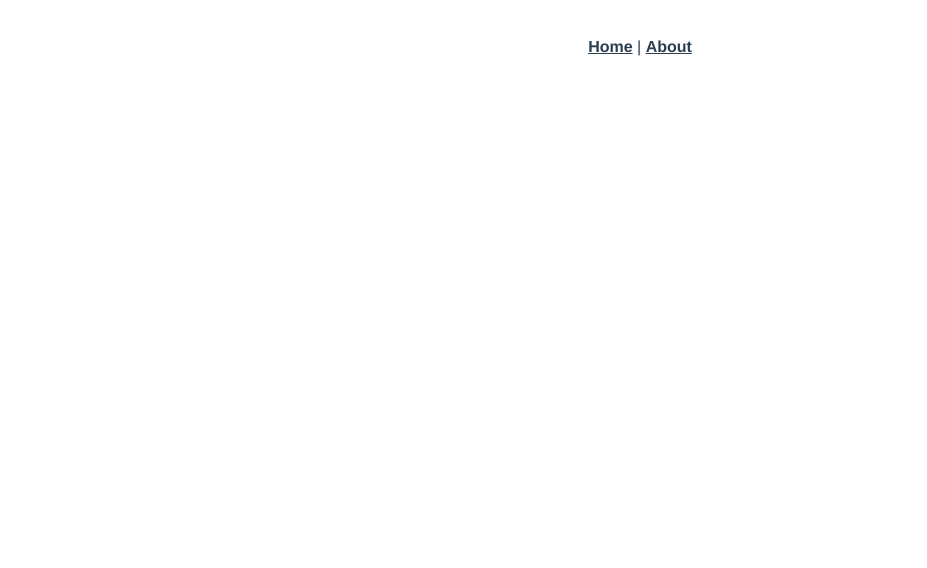
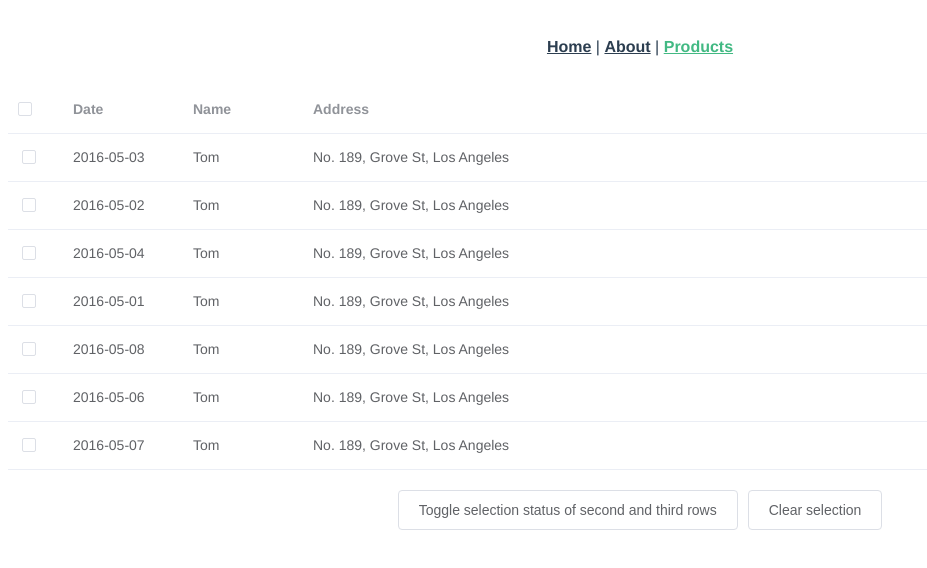
Before and after one commit to rishikant42/Online-Store, a Vue app in the folder frontend/eshop/: page /#/products in a window 1280 px wide. Shown: the top 568 px of the page, without its empty margins (0-927 px from the left). Built offline with nearby package versions, Linux system fonts and the light colour scheme.

Commit message:
added products

```diff
--- a/frontend/eshop/src/App.vue
+++ b/frontend/eshop/src/App.vue
@@ -2,7 +2,8 @@
   <div id="app">
     <div id="nav">
       <router-link to="/">Home</router-link> |
-      <router-link to="/about">About</router-link>
+      <router-link to="/about">About</router-link> |
+      <router-link to="/products">Products</router-link>
     </div>
     <router-view />
   </div>
--- a/frontend/eshop/src/router/index.js
+++ b/frontend/eshop/src/router/index.js
@@ -1,6 +1,7 @@
 import Vue from "vue";
 import VueRouter from "vue-router";
 import Home from "../views/Home.vue";
+import Products from "../views/Products.vue";
 
 Vue.use(VueRouter);
 
@@ -18,6 +19,11 @@ const routes = [
     // which is lazy-loaded when the route is visited.
     component: () =>
       import(/* webpackChunkName: "about" */ "../views/About.vue")
+  },
+  {
+    path: "/products",
+    name: "Products",
+    component: Products
   }
 ];
 
--- /dev/null
+++ b/frontend/eshop/src/views/Products.vue
@@ -0,0 +1,87 @@
+<template>
+  <div>
+    <el-table
+      ref="multipleTable"
+      :data="tableData"
+      style="width: 100%"
+      @selection-change="handleSelectionChange"
+    >
+      <el-table-column type="selection" width="55"> </el-table-column>
+      <el-table-column label="Date" width="120">
+        <template slot-scope="scope">{{ scope.row.date }}</template>
+      </el-table-column>
+      <el-table-column property="name" label="Name" width="120">
+      </el-table-column>
+      <el-table-column property="address" label="Address" show-overflow-tooltip>
+      </el-table-column>
+    </el-table>
+    <div style="margin-top: 20px">
+      <el-button @click="toggleSelection([tableData[1], tableData[2]])"
+        >Toggle selection status of second and third rows</el-button
+      >
+      <el-button @click="toggleSelection()">Clear selection</el-button>
+    </div>
+  </div>
+</template>
+
+<script>
+export default {
+  data() {
+    return {
+      tableData: [
+        {
+          date: "2016-05-03",
+          name: "Tom",
+          address: "No. 189, Grove St, Los Angeles"
+        },
+        {
+          date: "2016-05-02",
+          name: "Tom",
+          address: "No. 189, Grove St, Los Angeles"
+        },
+        {
+          date: "2016-05-04",
+          name: "Tom",
+          address: "No. 189, Grove St, Los Angeles"
+        },
+        {
+          date: "2016-05-01",
+          name: "Tom",
+          address: "No. 189, Grove St, Los Angeles"
+        },
+        {
+          date: "2016-05-08",
+          name: "Tom",
+          address: "No. 189, Grove St, Los Angeles"
+        },
+        {
+          date: "2016-05-06",
+          name: "Tom",
+          address: "No. 189, Grove St, Los Angeles"
+        },
+        {
+          date: "2016-05-07",
+          name: "Tom",
+          address: "No. 189, Grove St, Los Angeles"
+        }
+      ],
+      multipleSelection: []
+    };
+  },
+
+  methods: {
+    toggleSelection(rows) {
+      if (rows) {
+        rows.forEach(row => {
+          this.$refs.multipleTable.toggleRowSelection(row);
+        });
+      } else {
+        this.$refs.multipleTable.clearSelection();
+      }
+    },
+    handleSelectionChange(val) {
+      this.multipleSelection = val;
+    }
+  }
+};
+</script>
```
